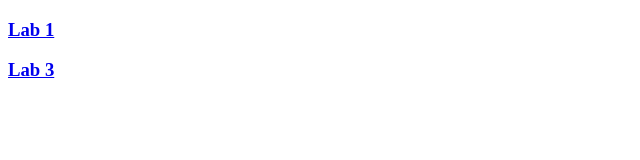
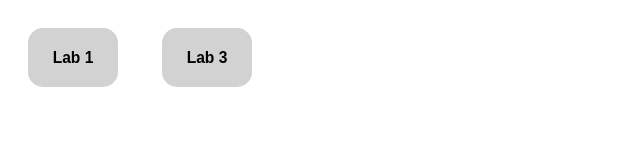
Before and after one commit to farhanchowdhury738/WebTech-Summer-2025-26, a plain HTML site: page index.html in a window 1280 px wide. Shown: the whole page, without its empty margins (0-640 px from the left). Drawn offline with Linux system fonts and the light colour scheme.

Commit message:
Home page design change_css file added

```diff
--- a/index.html
+++ b/index.html
@@ -4,9 +4,13 @@
     <meta charset="UTF-8">
     <meta name="viewport" content="width=device-width, initial-scale=1.0">
     <title>All Practice</title>
+    <link rel="stylesheet" href="style.css">
 </head>
 <body>
-    <h3><a href="Lab_1/index.html">Lab 1 </a></h3>
-    <h3><a href="Lab_3/index.html">Lab 3</a></h3>
+
+    <button><h3><a href="Lab_1/index.html">Lab 1</a></h3></button>
+    <button><h3><a href="Lab_3/index.html">Lab 3</a></h3></button>
+
+
 </body>
 </html>
--- /dev/null
+++ b/style.css
@@ -0,0 +1,12 @@
+a{
+    text-decoration: none;
+    color: black;
+}
+button{
+    padding: 5px;
+    margin: 20px;
+    width: 90px;
+    border-radius: 15px;
+    border: 0px;
+    background-color: rgba(128, 128, 128, 0.351);
+}
```
